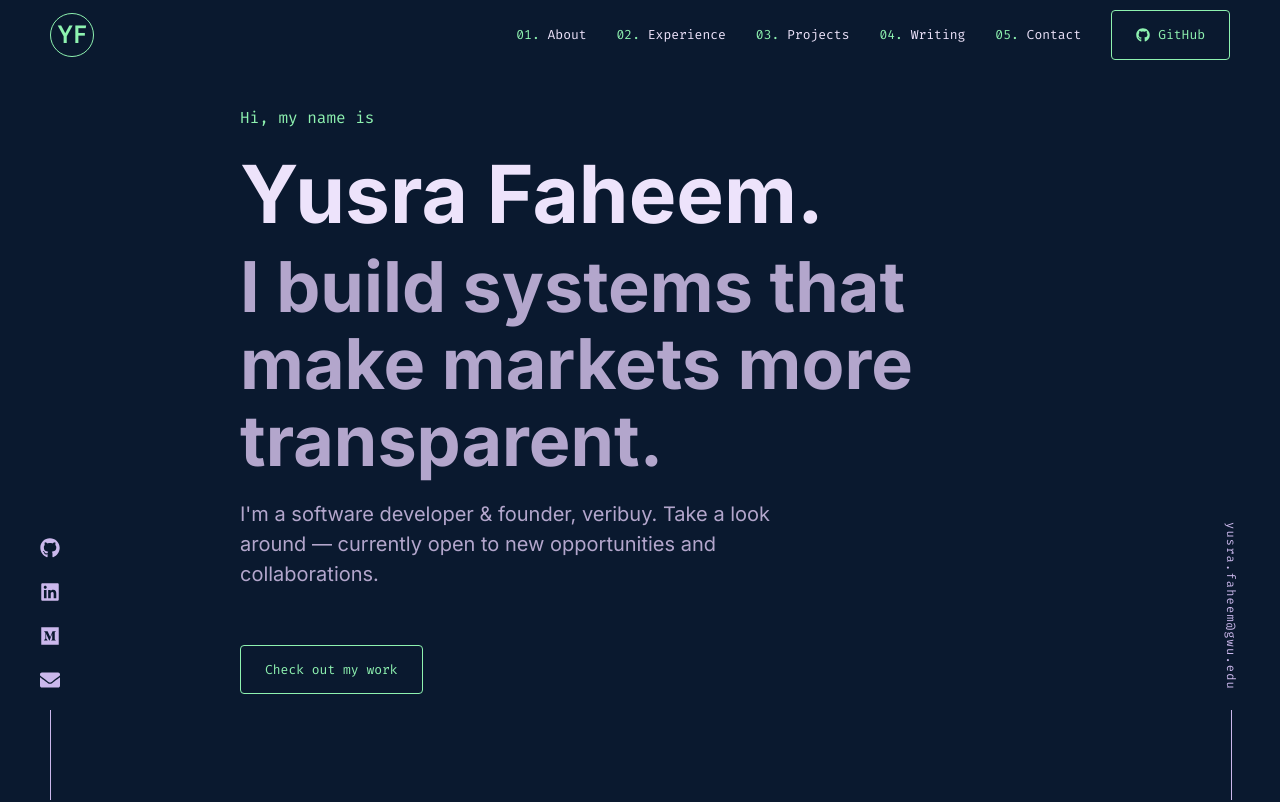
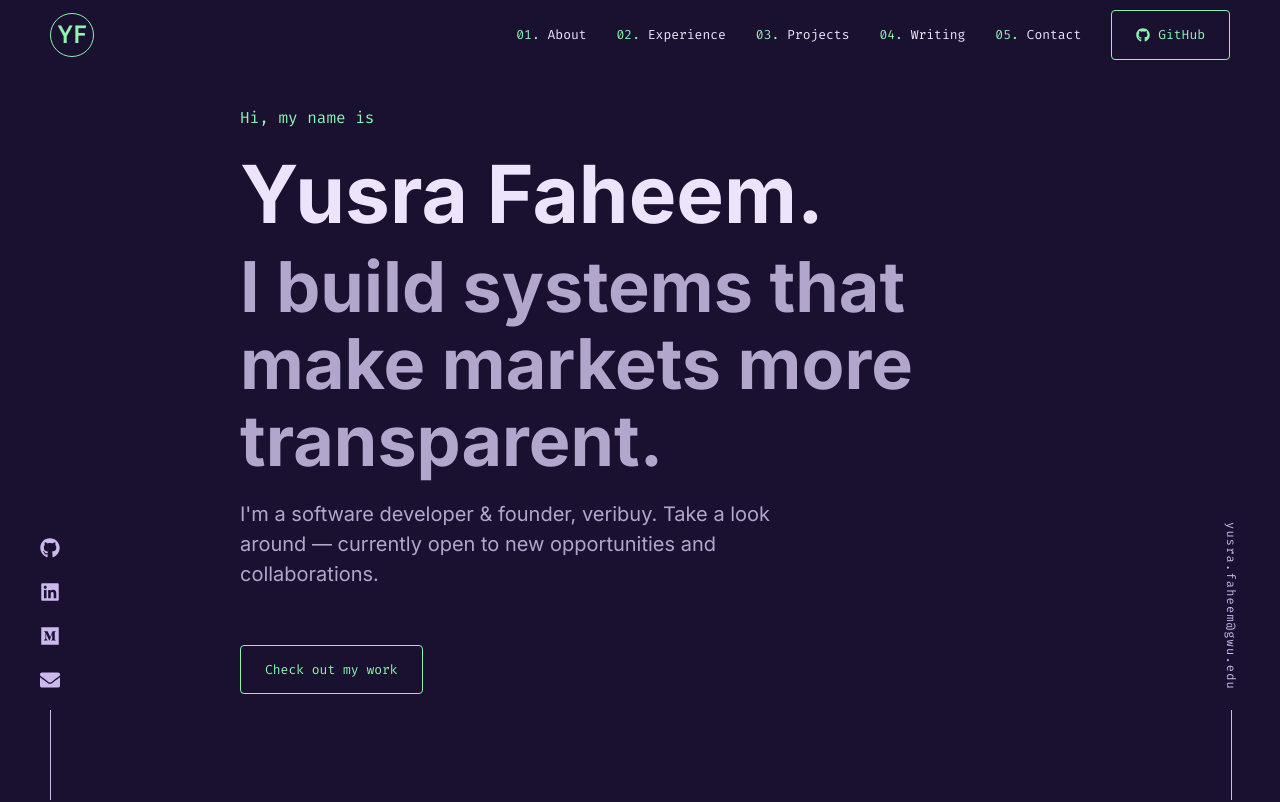
Before and after one commit to yusrafaheem/yusrafaheem.github.io, a React (Vite) app: page / in a window 1280 px wide. Shown: the top 802 px of the page. Built offline with nearby package versions, Linux system fonts and the light colour scheme; a web font is replaced by a local one.

Commit message:
Update theme colors and typography settings

```diff
--- a/src/theme.js
+++ b/src/theme.js
@@ -4,13 +4,14 @@ const theme = createTheme({
   palette: {
     mode: 'dark',
     background: {
-      default: '#0a192f',
-      paper: '#112240',
+      default: '#1a1130',
+      paper: '#241a3d',
     },
-    primary: { main: '#64ffda' },
+    primary: { main: '#8ef2b0' },
+    secondary: { main: '#c9a7f0' },
     text: {
-      primary: '#ccd6f6',
-      secondary: '#8892b0',
+      primary: '#ede3fb',
+      secondary: '#b3a6cc',
     },
   },
   typography: {
```
